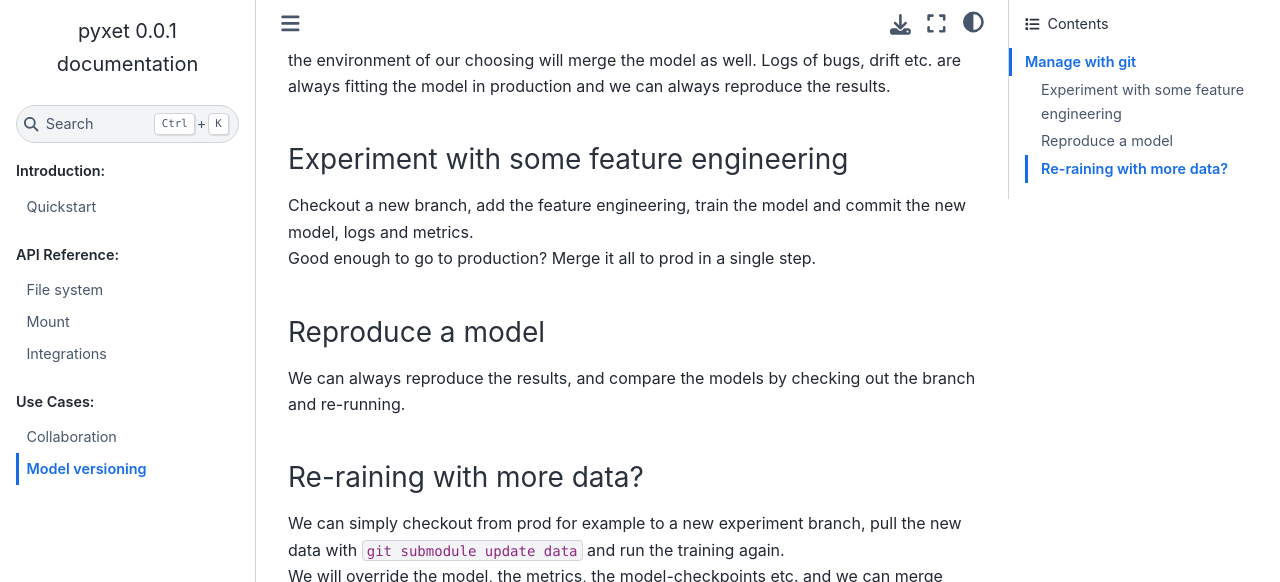
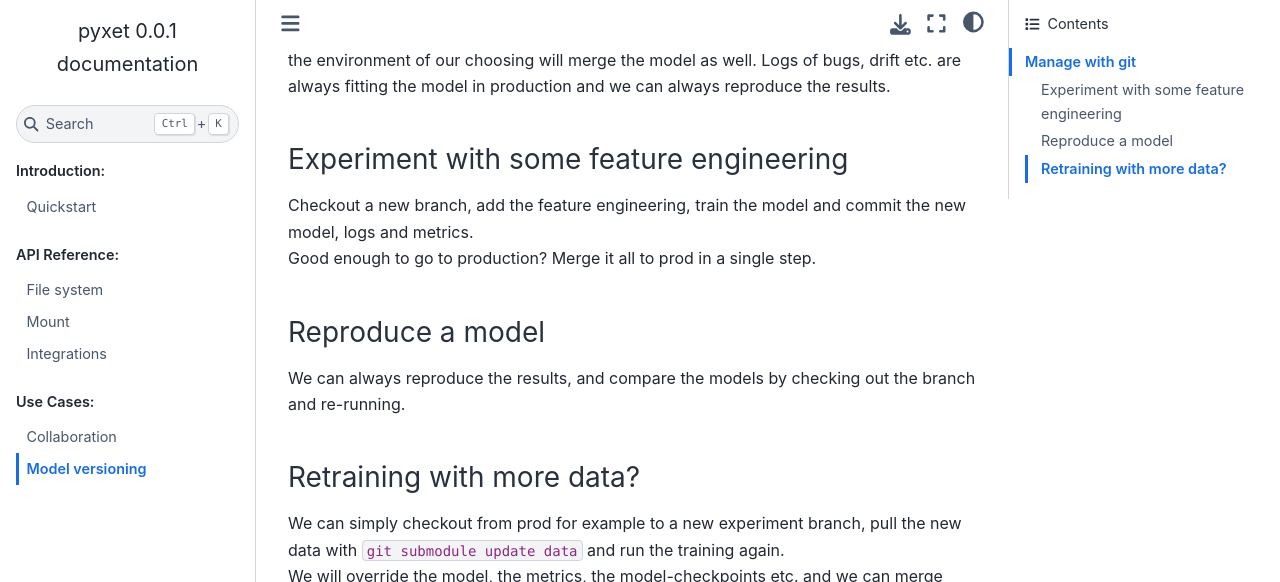
Before and after one commit to xetdata/pyxet, a Sphinx documentation site: the page built from docs/markdowns/model_versioning.md, in a window 1280 px wide and 900 px high, scrolled down 1989 px. Shown: the top 582 px of the window. Built offline with Sphinx 7.4.7 and the Sphinx Book theme 1.1.4, drawn with Linux system fonts in a browser that asks for light colours; pages that are not in the unit, such as notebooks, are missing from menus.

Commit message:
Update model_versioning.md
Typo

```diff
--- a/docs/markdowns/model_versioning.md
+++ b/docs/markdowns/model_versioning.md
@@ -110,7 +110,7 @@ Good enough to go to production? Merge it all to prod in a single step.
 
 We can always reproduce the results, and compare the models by checking out the branch and re-running.
 
-### Re-raining with more data?
+### Retraining with more data?
 
 We can simply checkout from prod for example to a new experiment branch, pull the new data
 with `git submodule update data` and run the training again.
```
